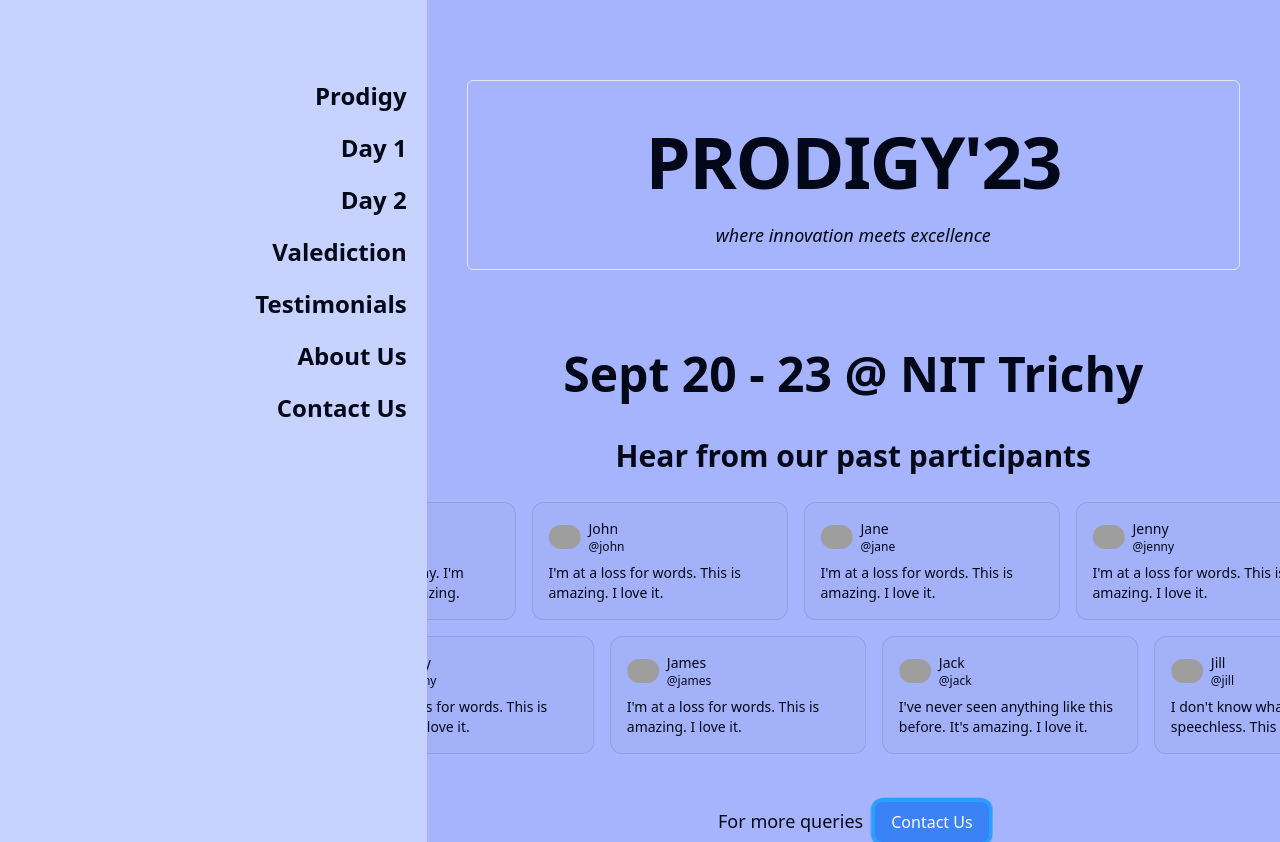
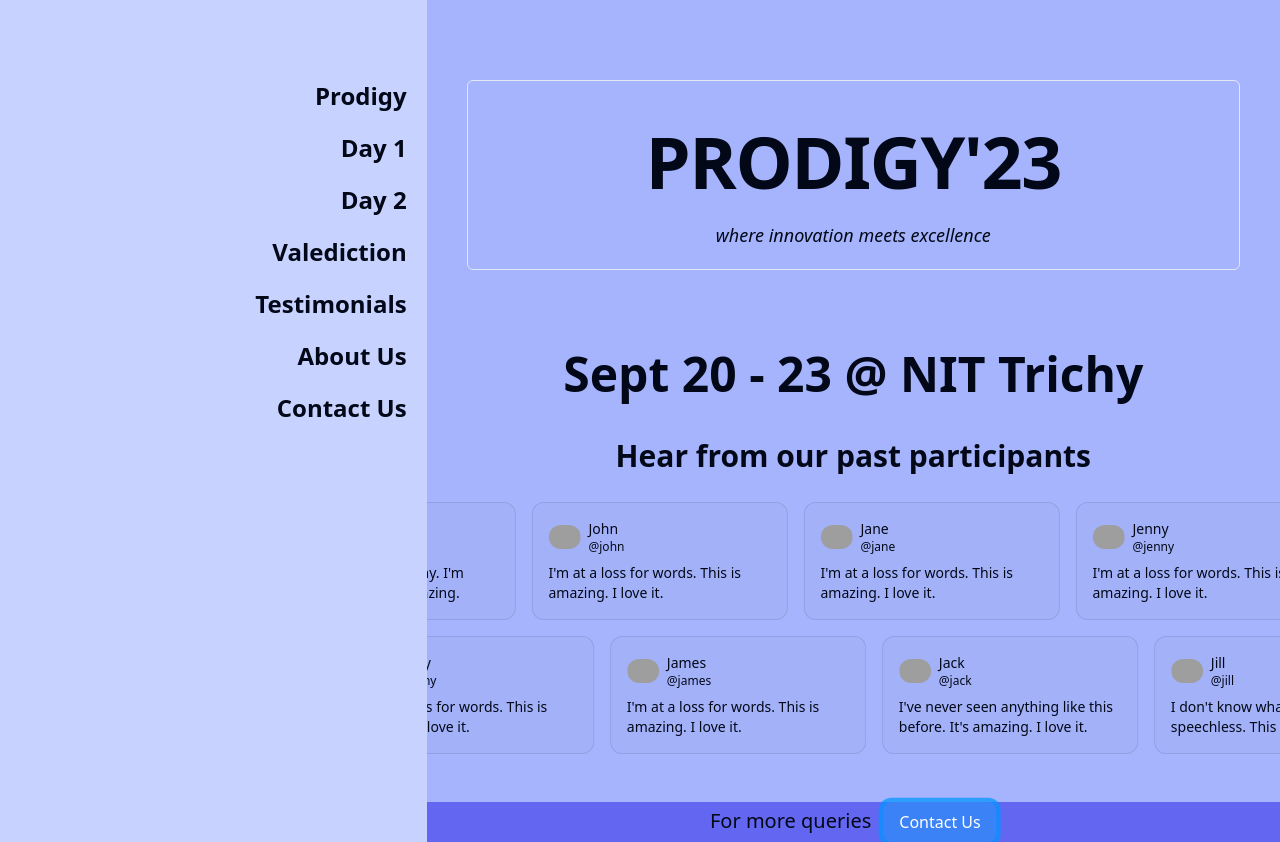
Before and after one commit to Ts-A/Prodigy-Webops, a React (Vite) app: page / in a window 1280 px wide. Built offline with nearby package versions, Linux system fonts and the light colour scheme; grey boxes are pictures that could not be loaded.

Commit message:
#5: simple contact

```diff
--- a/src/components/CTA.jsx
+++ b/src/components/CTA.jsx
@@ -2,8 +2,8 @@
 
 const CTA = () => {
   return (
-    <div className="text-center">
-      <span className="text-lg">For more queries</span>
+    <div className="text-center bg-indigo-500">
+      <span className="text-xl">For more queries</span>
       <a href="mailto:prodigy@nitt.edu">
         <PulsatingButton className={"ml-3 inline-block"}>
           Contact Us
```
